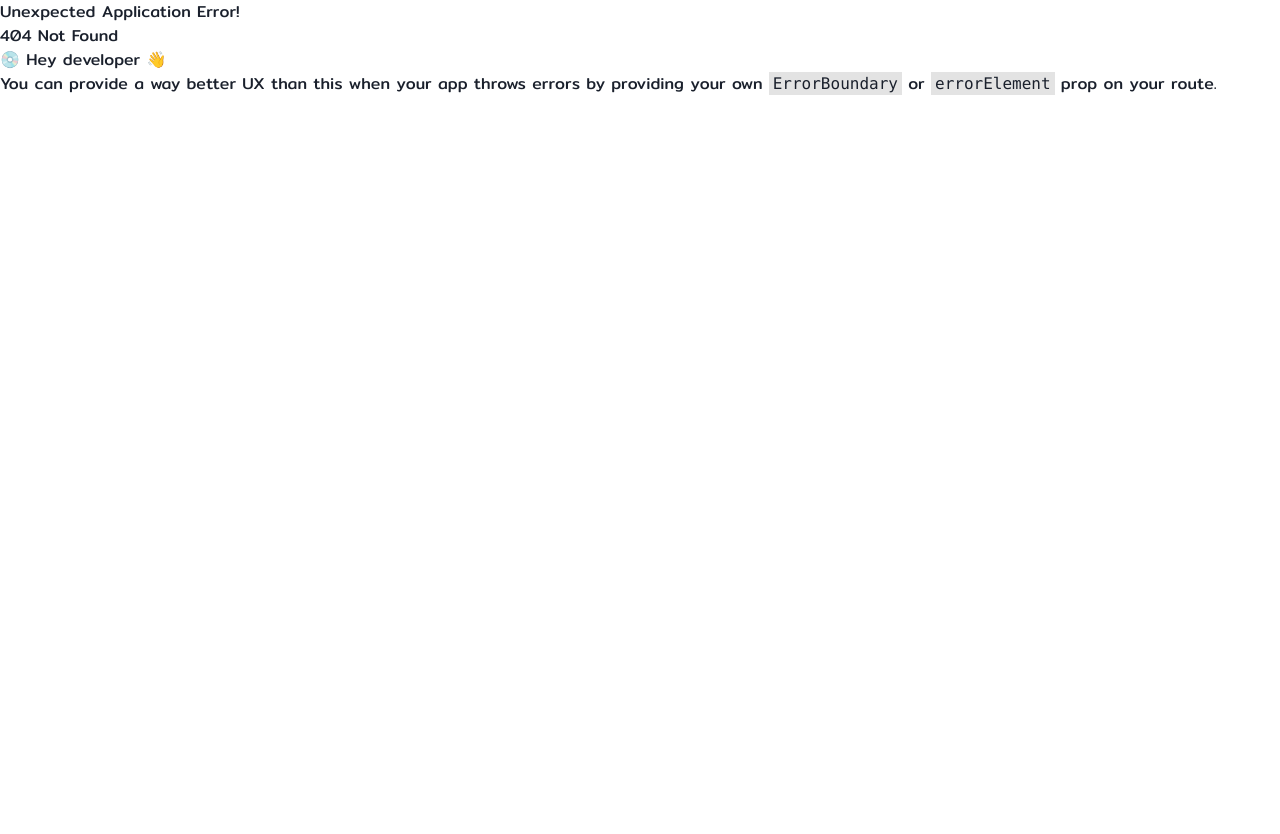
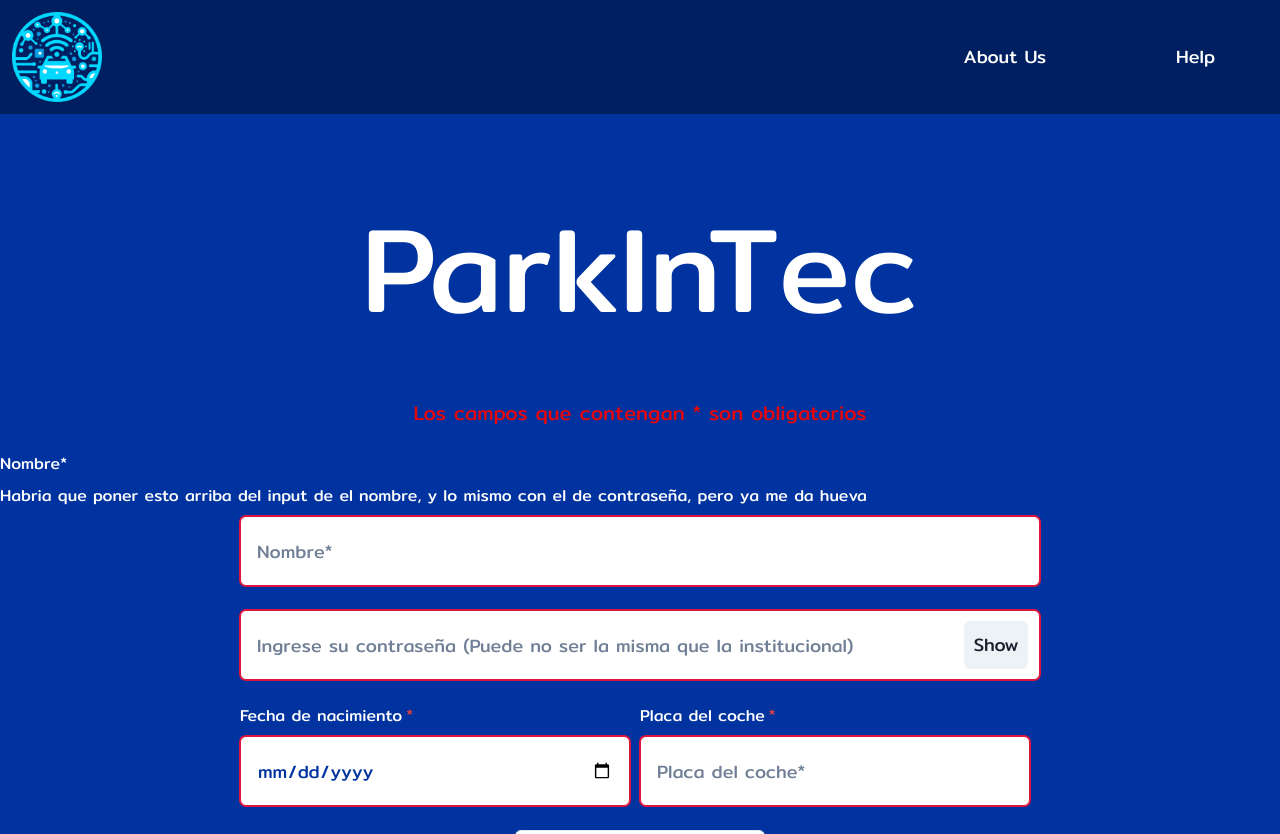
Before and after one commit to Kirill-Makienko-Tkachenko/FRONT-ParkInTec, a React (Vite) app: page /register in a window 1280 px wide. Before the commit this address had no page. Before the commit the page ends 800 px from the top, so only its background shows below. Built offline with nearby package versions, Linux system fonts and the light colour scheme.

Commit message:
Register and Login pages without verificaion

```diff
--- a/src/ui/Pages/DashboardPage.jsx
+++ b/src/ui/Pages/DashboardPage.jsx
@@ -1,12 +1,12 @@
 // eslint-disable-next-line no-unused-vars
-import React, { useState } from "react";
+import React from "react";
 import Header from "../components/Header";
-import { Text, Box, Grid, GridItem } from "@chakra-ui/react";
+import { Text } from "@chakra-ui/react";
 function Dashboard() {
   return (
     <>
         <Header />
-        Dashboard
+        <Text>Hola xd</Text>
     </>
   );
 }
--- /dev/null
+++ b/src/ui/Pages/LoginPage.jsx
@@ -0,0 +1,92 @@
+// eslint-disable-next-line no-unused-vars
+import React from "react";
+import Header from "../components/Header";
+import { Text, Box, Button, Input, InputGroup, InputRightElement } from "@chakra-ui/react";
+
+import "@fontsource/mitr/400.css";
+
+function LoginPage() {
+  const [show, setShow] = React.useState(false);
+  const handleClick = () => setShow(!show);
+
+  return (
+    <>
+      <Box>
+        <Header />
+        <Box bg="brand.50" width="100vw" height="90vh">
+          <br />
+
+          <Text
+            fontSize={120}
+            textAlign="center"
+            pt="10"
+            color={"white"}
+            fontFamily={"theme.fonts.body"}
+            fontWeight="bold"
+          >
+            {" "}
+            ParkInTec{" "}
+          </Text>
+          <br />
+          <Box display="flex" alignItems="center" justifyContent="center">
+            <Input
+              placeholder="Correo con matricula institucional 'A014XXXXX@tec.mx'"
+              size="lg"
+              maxW={"800px"}
+              colorScheme="whiteAlpha"
+              color={"brand.50"}
+              background={"white"}
+              h={"70px"}
+            />
+          </Box>
+          <br />
+          <Box display="flex" alignItems="center" justifyContent="center">
+            <InputGroup size="md" maxW="800px">
+              <Input
+                pr="4.5rem"
+                size="lg"
+                colorScheme="whiteAlpha"
+                color="brand.50"
+                background="white"
+                h="70px"
+                type={show ? "text" : "password"}
+                placeholder="Ingrese su contraseña (Puede no ser la misma que la institucional)"
+              />
+              <InputRightElement  width="4rem" height="70px" display="flex" alignItems="center" justifyContent="center" marginEnd={"3"}>
+                <Button size="lg" onClick={handleClick}>
+                  {show ? "Hide" : "Show"}
+                </Button>
+              </InputRightElement>
+            </InputGroup>
+          </Box>
+          <br />
+          <Box display="flex" alignItems="center" justifyContent="center">
+            <Button
+              color={"#D9D9D9"}
+              h={"100px"}
+              w={"250px"}
+              variant="outline"
+              background={"white"}
+              _hover={{
+                bg: "gray.300",
+              }}
+              onClick={() => onLogin()} // Doy 10 varos a que hay una mejor manera de hacer esto pero el copilot lo autocompleto en el segundo en el que esceribi onClick
+            >
+              <Text fontSize={40} color={"brand.50"}>
+                {" "}
+                Entrar{" "}
+              </Text>
+            </Button>
+          </Box>
+        </Box>
+      </Box>
+    </>
+  );
+}
+
+export default LoginPage;
+
+const onLogin = () => {
+  console.error("En algun momento aqui va a haber una verificacion de usuario");
+  window.location.href = '/'
+};
--- /dev/null
+++ b/src/ui/Pages/RegisterPage.jsx
@@ -0,0 +1,166 @@
+// eslint-disable-next-line no-unused-vars
+import React from "react";
+import Header from "../components/Header";
+import {
+  Text,
+  Box,
+  Button,
+  Input,
+  InputGroup,
+  InputRightElement,
+  Flex,
+  Spacer,
+  FormControl,
+  FormLabel,
+} from "@chakra-ui/react";
+
+import "@fontsource/mitr/400.css";
+
+function RegisterPage() {
+  const [show, setShow] = React.useState(false);
+  const handleClick = () => setShow(!show);
+
+  return (
+    <>
+      <Box>
+        <Header />
+        <Box bg="brand.50" width="100vw" height="90vh">
+          <br />
+
+          <Text
+            fontSize={120}
+            textAlign="center"
+            pt="10"
+            color={"white"}
+            fontFamily={"theme.fonts.body"}
+            fontWeight="bold"
+          >
+            {" "}
+            ParkInTec{" "}
+          </Text>
+          <Text
+            fontSize={20}
+            textAlign="center"
+            pt="10"
+            color={"brand.1000"}
+            fontFamily={"theme.fonts.body"}
+            fontWeight="bold"
+          >
+            Los campos que contengan * son obligatorios
+          </Text>
+          <br />
+
+          <FormLabel color="white">Nombre*</FormLabel>
+          <FormLabel color="white">
+            Habria que poner esto arriba del input de el nombre, y lo mismo con
+            el de contraseña, pero ya me da hueva
+          </FormLabel>
+          <Box display="flex" alignItems="center" justifyContent="center">
+            <Input
+              placeholder="Nombre*"
+              size="lg"
+              maxW={"800px"}
+              colorScheme="whiteAlpha"
+              color={"brand.50"}
+              background={"white"}
+              h={"70px"}
+              isInvalid
+              errorBorderColor="crimson"
+            />
+          </Box>
+
+          <br />
+          <Box display="flex" alignItems="center" justifyContent="center">
+            <InputGroup size="md" maxW="800px">
+              <Input
+                pr="4.5rem"
+                size="lg"
+                colorScheme="whiteAlpha"
+                color="brand.50"
+                background="white"
+                h="70px"
+                type={show ? "text" : "password"}
+                placeholder="Ingrese su contraseña (Puede no ser la misma que la institucional)"
+                isInvalid
+                errorBorderColor="crimson"
+              />
+              <InputRightElement
+                width="4rem"
+                height="70px"
+                display="flex"
+                alignItems="center"
+                justifyContent="center"
+                marginEnd={"3"}
+              >
+                <Button size="lg" onClick={handleClick}>
+                  {show ? "Hide" : "Show"}
+                </Button>
+              </InputRightElement>
+            </InputGroup>
+          </Box>
+          <br />
+          <Box display="flex" alignItems="center" justifyContent="center">
+            <Flex justifyContent="space-between" maxW="800px" w="100%">
+              <FormControl id="dob" isRequired>
+                <FormLabel color="white">Fecha de nacimiento</FormLabel>
+                <Input
+                  placeholder="Fecha de nacimiento"
+                  size="lg"
+                  type="date"
+                  maxW={"390px"} // half of 800px considering some space for margin
+                  colorScheme="whiteAlpha"
+                  color={"brand.50"}
+                  background={"white"}
+                  h={"70px"}
+                  isInvalid
+                  errorBorderColor="crimson"
+                />
+              </FormControl>
+              <Spacer />
+              <FormControl id="car-number" isRequired>
+                <FormLabel color="white">Placa del coche</FormLabel>
+                <Input
+                  placeholder="Placa del coche*"
+                  size="lg"
+                  maxW={"390px"} // half of 800px considering some space for margin
+                  colorScheme="whiteAlpha"
+                  color={"brand.50"}
+                  background={"white"}
+                  h={"70px"}
+                  isInvalid
+                  errorBorderColor="crimson"
+                />
+              </FormControl>
+            </Flex>
+          </Box>
+          <br />
+          <Box display="flex" alignItems="center" justifyContent="center">
+            <Button
+              color={"#D9D9D9"}
+              h={"100px"}
+              w={"250px"}
+              variant="outline"
+              background={"white"}
+              _hover={{
+                bg: "gray.300",
+              }}
+              onClick={() => onLogin()} // Doy 10 varos a que hay una mejor manera de hacer esto pero el copilot lo autocompleto en el segundo en el que esceribi onClick
+            >
+              <Text fontSize={40} color={"brand.50"}>
+                {" "}
+                Entrar{" "}
+              </Text>
+            </Button>
+          </Box>
+        </Box>
+      </Box>
+    </>
+  );
+}
+
+export default RegisterPage;
+
+const onLogin = () => {
+  console.error("En algun momento aqui va a haber una verificacion de usuario");
+  window.location.href = '/'
+};
--- a/src/ui/Pages/Login.jsx
+++ b/src/ui/Pages/Splash.jsx
@@ -9,7 +9,7 @@ import {
 
 import "@fontsource/mitr/400.css";
 
-function Login() {
+function Splash() {
 
   return (
     <>
@@ -32,15 +32,17 @@ function Login() {
           <br />
           <Box display="flex" alignItems="center" justifyContent="center">
             <Button
-              color={"#D9D9D9"}
+              color={"brand.50"}
               h={"100px"}
-              w={"200px"}
+              w={"250px"}
               variant="outline"
+              background={"white"}
               _hover={{
-                bg: "#001F61",
+                bg: "gray.300",
               }}
+              onClick={() => window.location.href = '/register'}
             >
-              <Text fontSize={40} color={"#D9D9D9"}>
+              <Text fontSize={40} color={"brand.50"}>
                 {" "}
                 Register{" "}
               </Text>
@@ -51,13 +53,15 @@ function Login() {
             <Button
               color={"#D9D9D9"}
               h={"100px"}
-              w={"200px"}
+              w={"250px"}
               variant="outline"
+              background={"white"}
               _hover={{
-                bg: "#001F61",
+                bg: "gray.300",
               }}
+              onClick={() => window.location.href = '/login'} // Doy 10 varos a que hay una mejor manera de hacer esto pero el copilot lo autocompleto en el segundo en el que esceribi onClick
             >
-              <Text fontSize={40} color={"#D9D9D9"}>
+              <Text fontSize={40} color={"brand.50"}>
                 {" "}
                 Login{" "}
               </Text>
@@ -69,4 +73,4 @@ function Login() {
   );
 }
 
-export default Login;
+export default Splash;
--- a/src/ui/components/Header.jsx
+++ b/src/ui/components/Header.jsx
@@ -22,7 +22,7 @@ function Header({ height }) {
         justify="space-between" // Pushes items to opposite corners
         mx="auto"
       >
-        <Box p={3}>
+        <Box p={3} onClick={() => window.location.href = '/'}>
           <Image src={LogoLight} boxSize={"90px"} />
         </Box>
 
@@ -49,4 +49,5 @@ export default Header;
 
 const goToAboutUs = () => {
   console.log('Hola xd')
+  window.location.href = '/aboutus'
 }
```
Also changed, not shown: src/ui/Pages/router.jsx (+13 -3 lines), src/ui/misc/manifestoComunista.txt (added).
